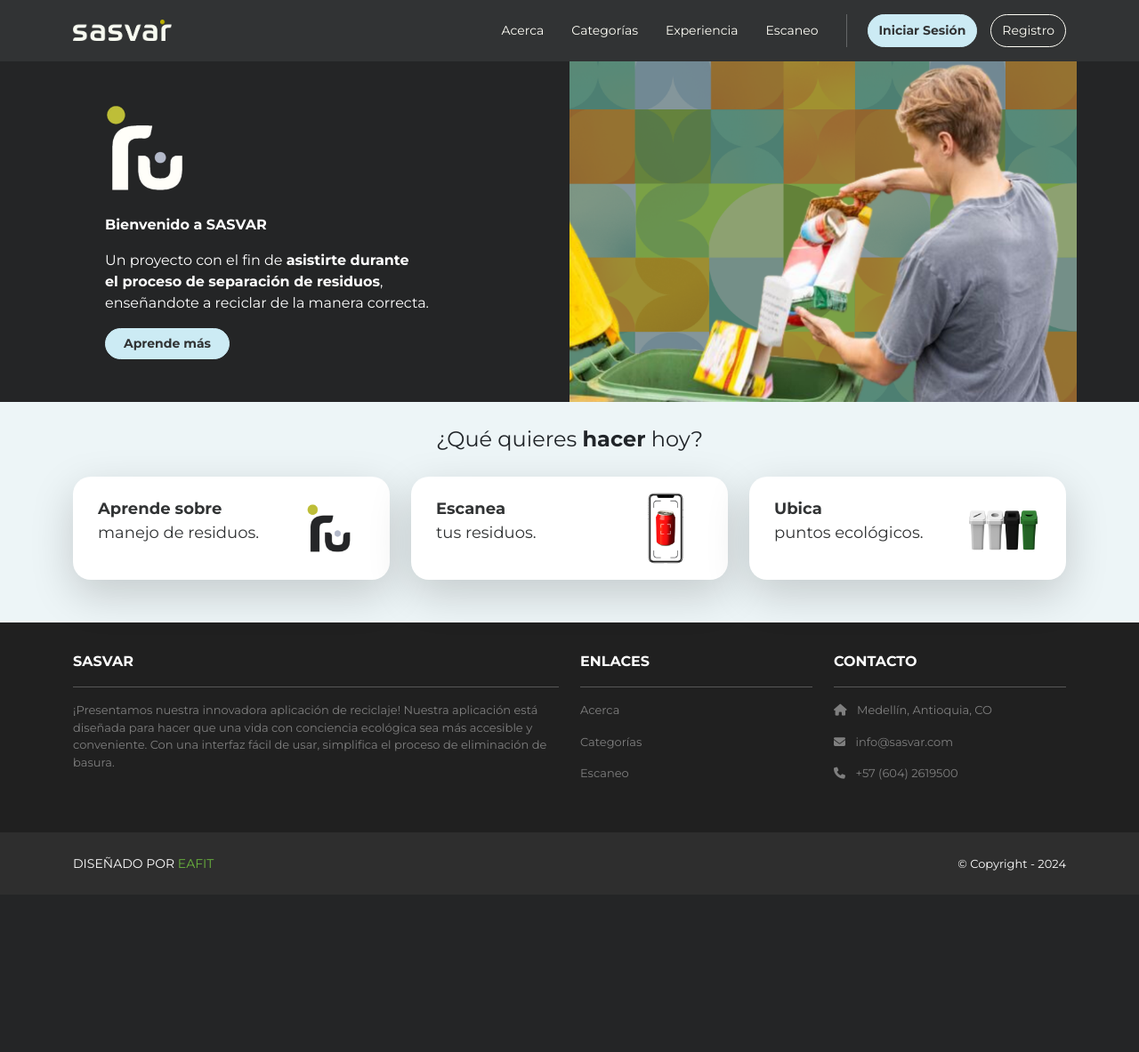
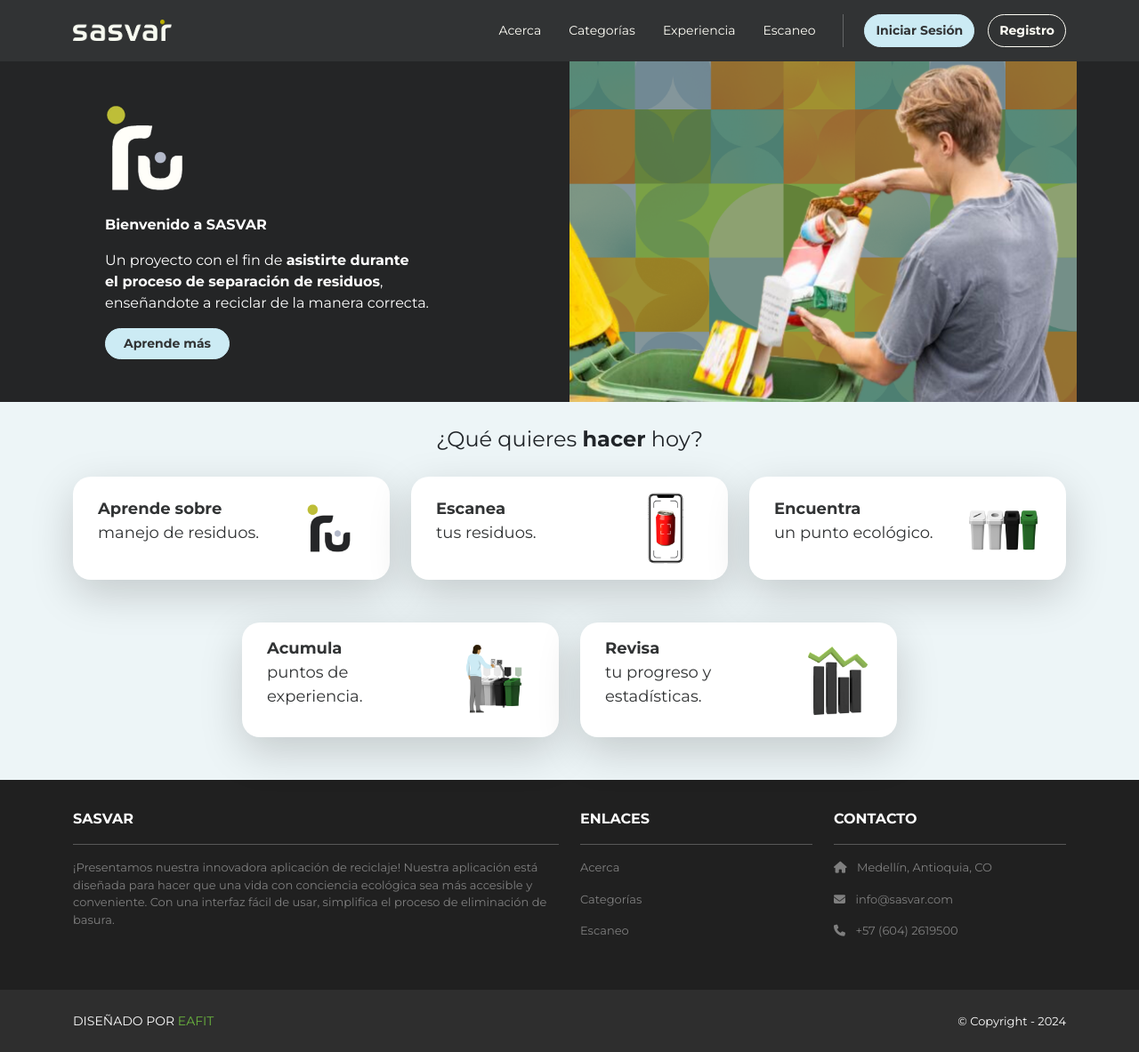
Before and after one commit to danielgara/sasvar, a Django app: page / in a window 1280 px wide. Shown: the whole page at 89% size. Before the commit the page ends 979 px from the top, so only its background shows below. Run offline with Django 4.2, Linux system fonts and the light colour scheme; some libraries are stand-ins or nearby versions.

Commit message:
upd: home template

```diff
--- a/home/templates/home/index.html
+++ b/home/templates/home/index.html
@@ -32,7 +32,7 @@
     <div class="row text-center">
       <div class="col-md-6 col-lg-4 col-xl-4 col-xxl-4 mx-auto">
         <a style="text-decoration: none;" href="{% url 'home.categories' %}">
-          <div class="shadow-lg p-3 mb-5 bg-white rounded sv-br-20 home-sec-1">
+          <div class="shadow-lg p-3 mb-5 bg-white rounded sv-br-20 home-sec-2">
             <div class="container">
               <div class="row align-items-center">
                 <div class="col-8 col-sm-8 col-md-8 text-start">
@@ -41,7 +41,7 @@
                   </p>
                 </div>
                 <div class="col-4 col-sm-4 col-md-4">
-                  <img src="{% static 'images/home/sec-1.png' %}" height="auto" class="img-max-home" alt="trash" />
+                  <img src="{% static 'images/home/sec-1.png' %}" height="auto" class="img-max-home" alt="aprende" />
                 </div>
               </div>
             </div>
@@ -50,7 +50,7 @@
       </div>
       <div class="col-md-6 col-lg-4 col-xl-4 col-xxl-4 mx-auto">
         <a style="text-decoration: none;" href="{% url 'scanner.index' %}">
-          <div class="shadow-lg p-3 mb-5 bg-white rounded sv-br-20 home-sec-2">
+          <div class="shadow-lg p-3 mb-5 bg-white rounded sv-br-20 home-sec-1">
             <div class="container">
               <div class="row align-items-center">
                 <div class="col-8 col-sm-8 col-md-8 text-start">
@@ -59,7 +59,7 @@
                   </p>
                 </div>
                 <div class="col-4 col-sm-4 col-md-4">
-                  <img src="{% static 'images/home/sec-2.png' %}" height="auto" class="img-max-home sec-2-hg" alt="scanner" />
+                  <img src="{% static 'images/home/sec-2.png' %}" height="auto" class="img-max-home sec-2-hg" alt="escanea" />
                 </div>
               </div>
             </div>
@@ -67,17 +67,53 @@
         </a>
       </div>
       <div class="col-md-6 col-lg-4 col-xl-4 col-xxl-4 mx-auto">
-        <a style="text-decoration: none;" href="{% url 'scanner.index' %}">
+        <a style="text-decoration: none;" href="{% url 'home.index' %}">
           <div class="shadow-lg p-3 mb-5 bg-white rounded sv-br-20 home-sec-3">
             <div class="container">
               <div class="row align-items-center">
                 <div class="col-8 col-sm-8 col-md-8 text-start">
                   <p class="title-categories text-start rc-no-a">
-                    <span class="fw-bolder">Ubica</span><br /> puntos ecológicos.
+                    <span class="fw-bolder">Encuentra</span><br /> un punto ecológico.
                   </p>
                 </div>
                 <div class="col-4 col-sm-4 col-md-4">
-                  <img src="{% static 'images/home/sec-3.png' %}" height="auto" class="img-max-home" alt="scanner" />
+                  <img src="{% static 'images/home/sec-3.png' %}" height="auto" class="img-max-home" alt="encuentra" />
+                </div>
+              </div>
+            </div>
+          </div>
+        </a>
+      </div>
+      <div class="col-md-6 col-lg-4 col-xl-4 col-xxl-4 mx-auto sec-4-m">
+        <a style="text-decoration: none;" href="{% url 'home.experience' %}">
+          <div class="shadow-lg p-3 mb-5 bg-white rounded sv-br-20 home-sec-5">
+            <div class="container">
+              <div class="row align-items-center">
+                <div class="col-8 col-sm-8 col-md-8 text-start">
+                  <p class="title-categories text-start rc-no-a">
+                    <span class="fw-bolder">Acumula</span><br /> puntos de experiencia.
+                  </p>
+                </div>
+                <div class="col-4 col-sm-4 col-md-4">
+                  <img src="{% static 'images/home/sec-4.png' %}" height="auto" class="img-max-home" alt="acumula" />
+                </div>
+              </div>
+            </div>
+          </div>
+        </a>
+      </div>
+      <div class="col-md-6 col-lg-4 col-xl-4 col-xxl-4 mx-auto sec-5-m">
+        <a style="text-decoration: none;" href="{% url 'accounts.stats' %}">
+          <div class="shadow-lg p-3 mb-5 bg-white rounded sv-br-20 home-sec-4">
+            <div class="container">
+              <div class="row align-items-center">
+                <div class="col-8 col-sm-8 col-md-8 text-start">
+                  <p class="title-categories text-start rc-no-a">
+                    <span class="fw-bolder">Revisa</span><br /> tu progreso y estadísticas.
+                  </p>
+                </div>
+                <div class="col-4 col-sm-4 col-md-4">
+                  <img src="{% static 'images/home/sec-5.png' %}" height="auto" class="img-max-home" alt="revisa" />
                 </div>
               </div>
             </div>
--- a/recycling/static/css/style.css
+++ b/recycling/static/css/style.css
@@ -180,14 +180,16 @@ body {
     }
 }
 
+@media (min-width: 768px) and (max-width: 991px) {
+    .sec-2-hg{
+        padding-top: 10px;
+        padding-bottom: 8px;
+    }
+}
+
 @media (max-width: 991px) {
     .btn-sv, .btn-sv-secondary {
         width: 140px;
-    }
-
-    .sec-2-hg{
-        padding-top: 10px;
-        padding-bottom: 8px;
     }
 
     .sv-p4{
@@ -205,7 +207,6 @@ body {
 }
 
 .btn-sv,
-.btn-sv:hover,
 .btn-sv:active,
 .btn-sv:focus {
     background-color: #CCEBF4 !important;
@@ -219,8 +220,13 @@ body {
     justify-content: center;
 }
 
+.btn-sv:hover{
+    color: #FFF !important;
+    background-color: #65A091 !important;
+    border: 1px solid #65A091 !important;
+}
+
 .btn-sv-secondary,
-.btn-sv-secondary:hover,
 .btn-sv-secondary:active,
 .btn-sv-secondary:focus {
     background-color: #313334 !important;
@@ -231,6 +237,14 @@ body {
     display: flex;
     align-items: center;
     justify-content: center;
+    font-weight: bold;
+}
+
+.btn-sv-secondary:hover{
+    color: #313334 !important;
+    background-color: #CCEBF4 !important;
+    border: 1px solid #CCEBF4 !important;
+    font-weight: bold;
 }
 /* Navbar custom */
 
@@ -245,6 +259,27 @@ body {
 
 .home-sec-3:hover{
     background-color: #96CA4E!important;
+}
+
+.home-sec-4:hover{
+    background-color: #FBDC3C!important;
+}
+
+.home-sec-5:hover{
+    background-color: #313334!important;
+}
+
+.home-sec-5:hover p{
+    color: #FFF !important;
+}
+
+@media (min-width: 992px) {
+    .sec-4-m {
+        margin-right: 0px !important;
+    }
+    .sec-5-m {
+        margin-left: 0px !important;
+    }
 }
 /* Home */
 
```
Also changed, not shown: accounts/admin.py (+23 -0 lines), db.sqlite3, recycling/static/images/home/sec-4.png (added), recycling/static/images/home/sec-5.png (added).
